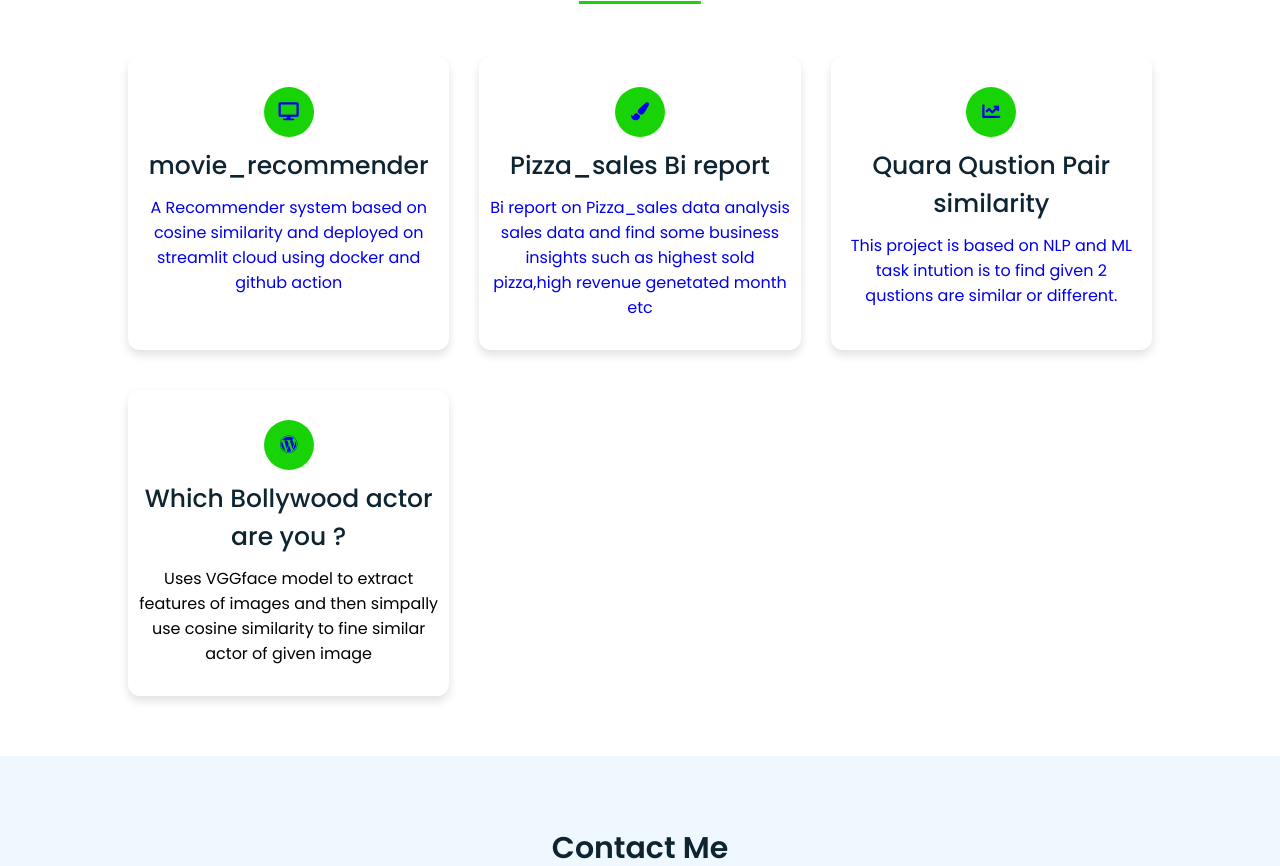
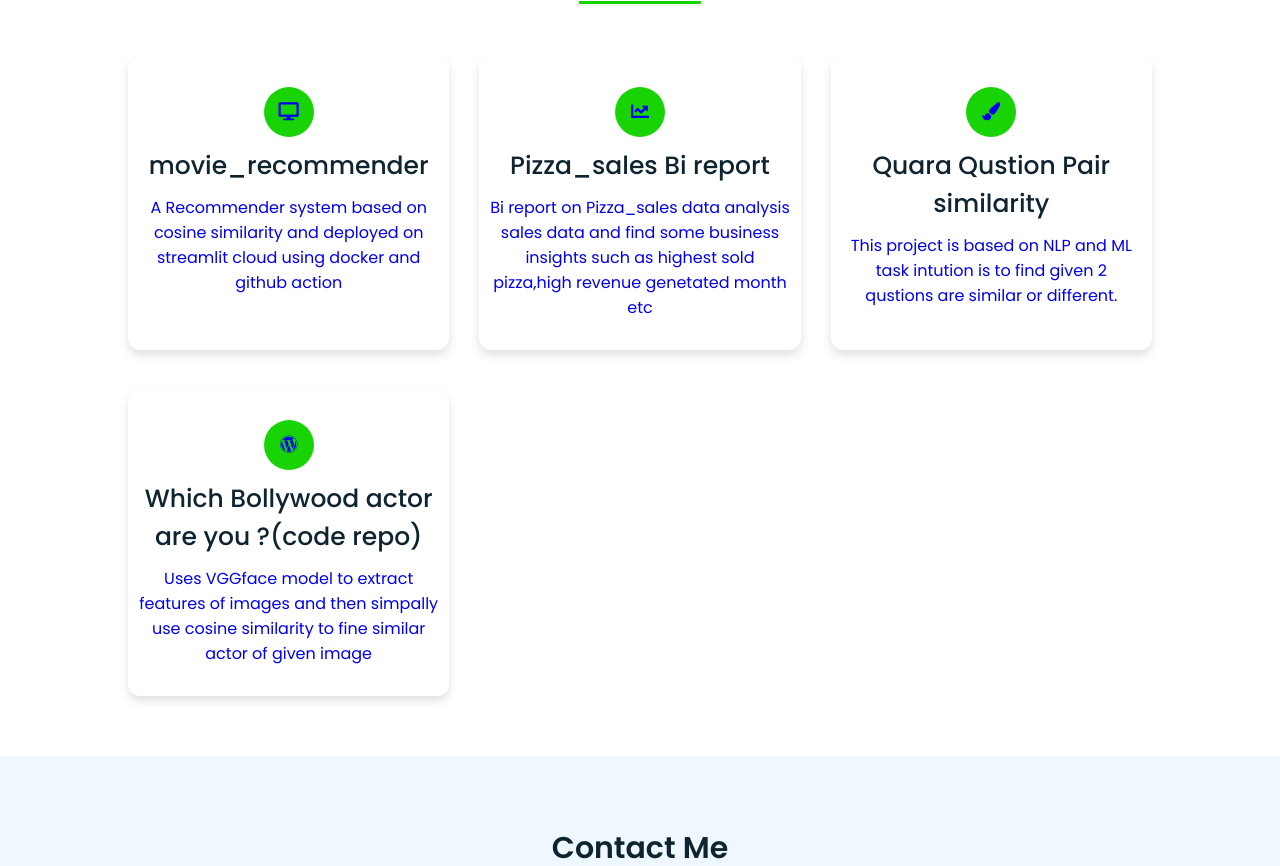
Before and after one commit to sontush123/portfolio, a plain HTML site: page index.html in a window 1280 px wide. Shown: the part 2319-3185 px from the top of the page. Drawn offline with Linux system fonts and the light colour scheme.

Commit message:
resume add only video panding

```diff
--- a/index.html
+++ b/index.html
@@ -72,7 +72,7 @@
           <div class="topic">Data Science Enthusiast | Network Engineer with 3 Years of Experience</div>
           <p>Motivated and detail-oriented network engineer with a passion for data_science and its transformative potential. Leveraging my extensive experience in network engineering and a strong foundation in data science/data analysis, I am seeking to transition into the exciting field of data science/data analysis. Committed to acquiring new skills and knowledge, I am eager to contribute my technical expertise and problem-solving abilities to extract meaningful insights from complex datasets.</p>
           <div class="button">
-            <button>Download CV</button>
+            <a href="https://drive.google.com/file/d/16sE81qacFqjeHHdD6Od0c5NSlNBnoolh/view?usp=sharing"><button>Download CV</button></a>
           </div>
         </div>
       </div>
@@ -143,14 +143,14 @@
         </div></a>
         <div class="box">
           <div class="icon">
-            <a href="https://app.powerbi.com/links/nL6ErKt1Yr?ctid=b6941e48-288c-4acb-ab82-dc3f4d8bb2d1&pbi_source=linkShare"><i class="fas fa-paint-brush"></i></a>
+            <a href="https://app.powerbi.com/links/nL6ErKt1Yr?ctid=b6941e48-288c-4acb-ab82-dc3f4d8bb2d1&pbi_source=linkShare"><i class="fas fa-chart-line"></i></a>
           </div>
           <a href="https://app.powerbi.com/links/nL6ErKt1Yr?ctid=b6941e48-288c-4acb-ab82-dc3f4d8bb2d1&pbi_source=linkShare"><div class="topic">Pizza_sales Bi report</div>
           <p>Bi report on Pizza_sales data analysis sales data and find some business insights such as highest sold pizza,high revenue genetated month etc </p>
         </div></a>
         <div class="box">
           <div class="icon">
-            <a href="https://quaraqustionpairsimilarity-2ctmvujskgjinvuu2abhms.streamlit.app/"><i class="fas fa-chart-line"></i></a>
+            <a href="https://quaraqustionpairsimilarity-2ctmvujskgjinvuu2abhms.streamlit.app/"><i class="fas fa-paint-brush"></i></a>
           </div>
           <a href="https://quaraqustionpairsimilarity-2ctmvujskgjinvuu2abhms.streamlit.app/"><div class="topic">Quara Qustion Pair similarity</div>
           <p>This project is based on NLP and ML task intution is to find given 2 qustions are similar or different.</p>
@@ -159,7 +159,7 @@
           <div class="icon">
             <a href="https://github.com/sontush123/VGGface.git"><i class="fab fa-wordpress"></i></a>
           </div>
-          <a href="https://github.com/sontush123/VGGface.git"></a><div class="topic">Which Bollywood actor are you ?</div>
+          <a href="https://github.com/sontush123/VGGface.git"><div class="topic">Which Bollywood actor are you ?(code repo)</div>
           <p>Uses VGGface model to extract features of images and then simpally use cosine similarity to fine similar actor of given image</p>
         </div></a>
         <!--
```
Also changed, not shown: 4 other files.
